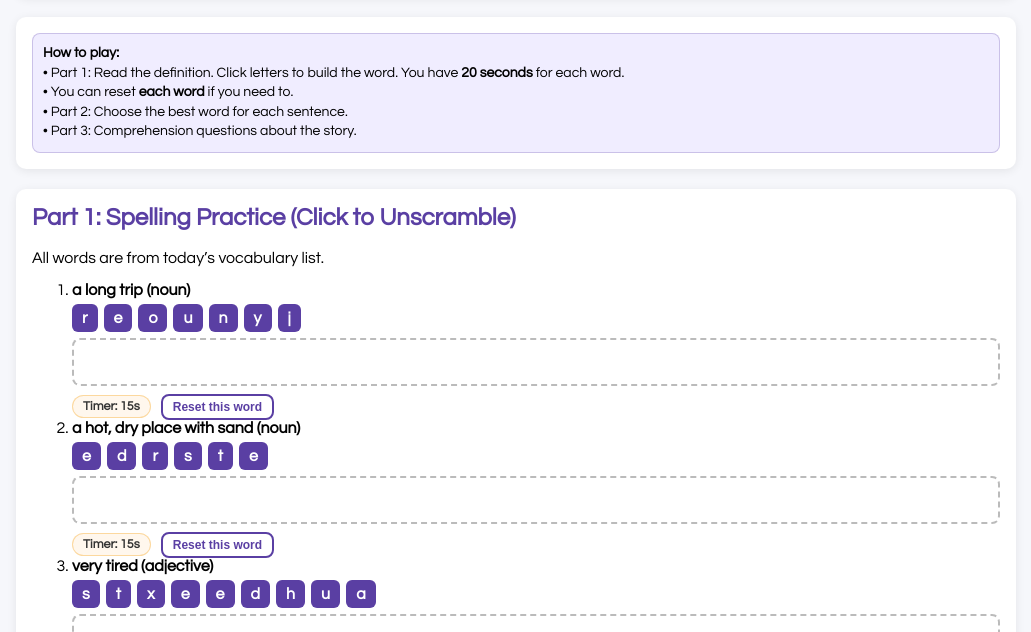
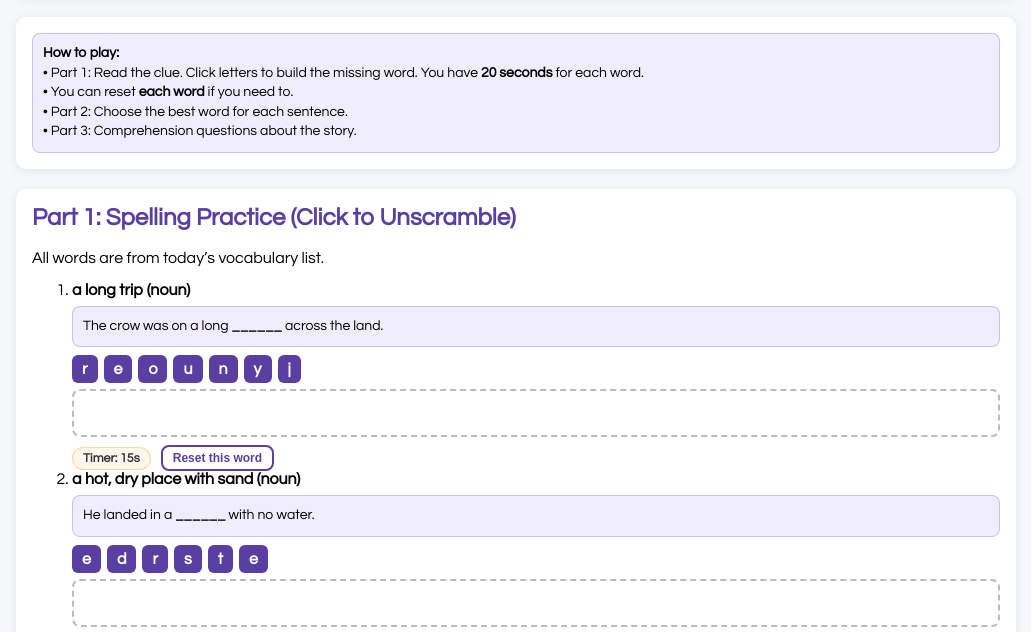
Before and after one commit to daphro2-cpu/GA4_W3_The-Crow-and-the-Jug, a plain HTML site: page index.html in a window 1280 px wide. Shown: the part 111-743 px from the top of the page, without its empty margins (124-1155 px from the left). Drawn offline with Linux system fonts and the light colour scheme.

Commit message:
Update index.html

```diff
--- a/index.html
+++ b/index.html
@@ -146,7 +146,7 @@
   <div class="box">
     <div class="note">
       <b>How to play:</b><br>
-      • Part 1: Read the definition. Click letters to build the word. You have <b>20 seconds</b> for each word.<br>
+      • Part 1: Read the clue. Click letters to build the missing word. You have <b>20 seconds</b> for each word.<br>
       • You can reset <b>each word</b> if you need to.<br>
       • Part 2: Choose the best word for each sentence.<br>
       • Part 3: Comprehension questions about the story.
@@ -265,21 +265,20 @@ function lettersFromWord(word){
 
 /* =========================================================
    PART 1: UNSCRAMBLE (20 seconds per word + per-word reset)
-   NOTE: Sentences removed here; only definition supports unscramble.
    ========================================================= */
 const TIME_PER_WORD = 20; // seconds
 
 const spellingWords = [
-  { word:"journey", meaning:"a long trip (noun)" },
-  { word:"desert", meaning:"a hot, dry place with sand (noun)" },
-  { word:"exhausted", meaning:"very tired (adjective)" },
-  { word:"dazzling", meaning:"very bright (adjective)" },
-  { word:"refreshed", meaning:"feeling better after rest or a drink (adjective)" },
-  { word:"drop", meaning:"to let something fall (verb)" },
-  { word:"soar", meaning:"to fly high in the sky (verb)" },
-  { word:"come up with", meaning:"to think of an idea (phrase)" },
-  { word:"locate", meaning:"to find (verb)" },
-  { word:"narrow", meaning:"not wide (adjective)" }
+  { word:"journey", meaning:"a long trip (noun)", sentence:"The crow was on a long ______ across the land." },
+  { word:"desert", meaning:"a hot, dry place with sand (noun)", sentence:"He landed in a ______ with no water." },
+  { word:"exhausted", meaning:"very tired (adjective)", sentence:"After flying all day, he felt ______." },
+  { word:"dazzling", meaning:"very bright (adjective)", sentence:"The sun was ______ in the sky." },
+  { word:"refreshed", meaning:"feeling better after rest or a drink (adjective)", sentence:"After drinking, the crow felt ______." },
+  { word:"drop", meaning:"to let something fall (verb)", sentence:"He would ______ small stones into the jug." },
+  { word:"soar", meaning:"to fly high in the sky (verb)", sentence:"Finally, he spread his wings and began to ______." },
+  { word:"come up with", meaning:"to think of an idea (phrase)", sentence:"The crow stopped and thought. Then he ______ an idea." },
+  { word:"locate", meaning:"to find (verb)", sentence:"He could not ______ any water at first." },
+  { word:"narrow", meaning:"not wide (adjective)", sentence:"The jug opening was too ______ for his head." }
 ].map(item => ({ ...item, letters: lettersFromWord(item.word) }));
 
 const spellingList = document.getElementById("spellingList");
@@ -297,6 +296,9 @@ function renderSpelling(){
     const li = document.createElement("li");
     li.innerHTML = `
       <div><strong>${item.meaning}</strong></div>
+      <div class="note" style="margin:8px 0 8px 0;">
+        ${item.sentence.replace("______","<b>______</b>")}
+      </div>
 
       <div class="tiles" id="tiles${i}"></div>
       <div class="answerBox" id="ans${i}"></div>
@@ -319,6 +321,7 @@ function renderSpelling(){
       tiles.appendChild(span);
     });
 
+    // start timer for each row after render
     startRowTimer(i);
   });
 }
@@ -333,13 +336,16 @@ function lockRow(i){
 
 function unlockRow(i){
   rowState[i].locked = false;
-  document.querySelectorAll(`#tiles${i} .tile`).forEach((t)=>{
+  const item = spellingWords[i];
+  document.querySelectorAll(`#tiles${i} .tile`).forEach((t, idx)=>{
     t.classList.remove("locked");
+    // rebind click handler
     t.onclick = () => toggleLetter(t, i);
   });
 }
 
 function startRowTimer(i){
+  // clear existing
   if(rowState[i].intervalId) clearInterval(rowState[i].intervalId);
 
   rowState[i].timeLeft = TIME_PER_WORD;
@@ -365,6 +371,7 @@ function startRowTimer(i){
     }
   }, 1000);
 
+  // ensure tiles are clickable
   unlockRow(i);
 }
 
@@ -400,6 +407,7 @@ function checkSpelling(){
       fb.className = "feedback good";
       score++;
     }else{
+      // if time was up, keep warn; otherwise mark incorrect
       if(!fb.classList.contains("warn")){
         fb.textContent = "✖";
         fb.className = "feedback bad";
@@ -410,15 +418,19 @@ function checkSpelling(){
 }
 
 function resetOne(i){
+  // clear answer + feedback + tiles
   document.getElementById("ans"+i).textContent = "";
   const fb = document.getElementById("fb"+i);
   fb.textContent = "";
   fb.className = "feedback";
   document.querySelectorAll(`#tiles${i} .tile`).forEach(t=>t.classList.remove("used"));
+
+  // restart timer + unlock
   startRowTimer(i);
 }
 
 function resetSpelling(){
+  // reset all rows
   spellingWords.forEach((_,i)=>{
     document.getElementById("ans"+i).textContent = "";
     const fb = document.getElementById("fb"+i);
@@ -438,6 +450,7 @@ const ctxWords = [
   "drop","soar","come up with","locate","narrow"
 ];
 
+// Build context questions (10)
 const contextItems = [
   { ans:"journey", sentence:"The crow flew for days. It was a long ______." },
   { ans:"desert", sentence:"There were no trees or water. It was a ______." },
@@ -460,6 +473,7 @@ function renderContext(){
     const selId = `c${idx+1}`;
     const fbId = `cf${idx+1}`;
 
+    // build options: correct + 3 distractors
     const pool = ctxWords.filter(w => w !== it.ans);
     const distractors = shuffle(pool).slice(0,3);
     const options = shuffle([it.ans, ...distractors]);
```
